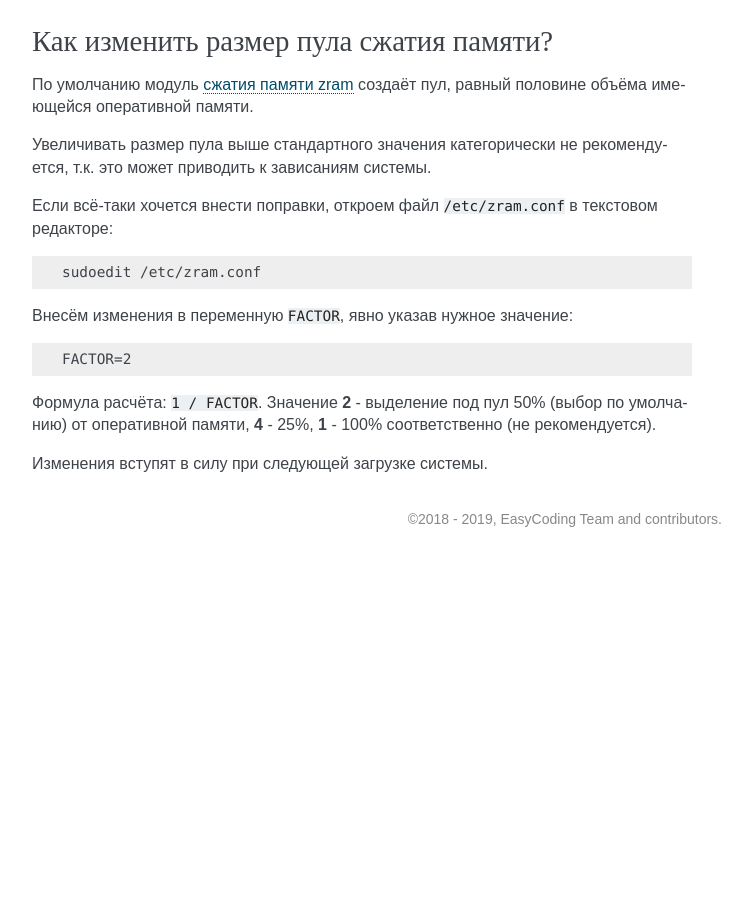
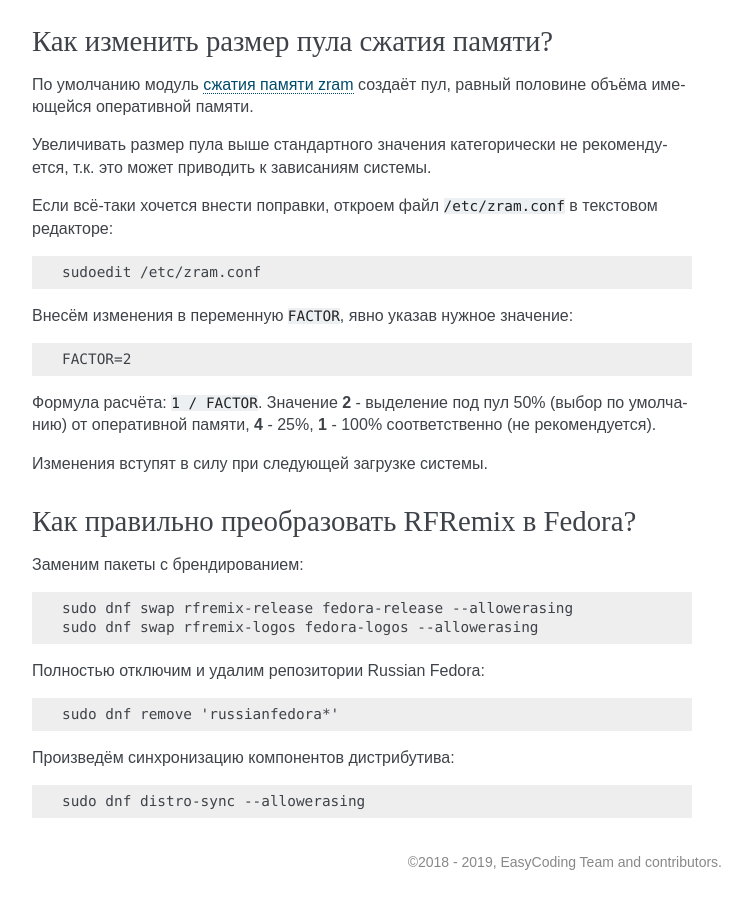
Before and after one commit to RussianFedora/FAQ, a Sphinx documentation site: the page built from source/tips-and-tricks.rst, in a window 1280 px wide and 900 px high, scrolled down 5851 px. Shown: the whole window, without its empty margins (388-1140 px from the left). Built offline with Sphinx 7.4.7, drawn with Linux system fonts in a browser that asks for light colours; before the commit the page ends 6408 px from its top, so only the background shows below that; some of the changed text lies outside the part shown.

Commit message:
Added question about converting RFRemix to Fedora.

```diff
--- a/source/tips-and-tricks.rst
+++ b/source/tips-and-tricks.rst
@@ -344,3 +344,28 @@ SWF файл - это исполняемый файл формата Adobe Flash
 Формула расчёта: ``1 / FACTOR``. Значение **2** - выделение под пул 50% (выбор по умолчанию) от оперативной памяти, **4** - 25%, **1** - 100% соответственно (не рекомендуется).
 
 Изменения вступят в силу при следующей загрузке системы.
+
+.. index:: rfremix, remix
+.. _rfremix-fedora:
+
+Как правильно преобразовать RFRemix в Fedora?
+=================================================
+
+Заменим пакеты с брендированием:
+
+.. code-block:: text
+
+    sudo dnf swap rfremix-release fedora-release --allowerasing
+    sudo dnf swap rfremix-logos fedora-logos --allowerasing
+
+Полностью отключим и удалим репозитории Russian Fedora:
+
+.. code-block:: text
+
+    sudo dnf remove 'russianfedora*'
+
+Произведём синхронизацию компонентов дистрибутива:
+
+.. code-block:: text
+
+    sudo dnf distro-sync --allowerasing
```
